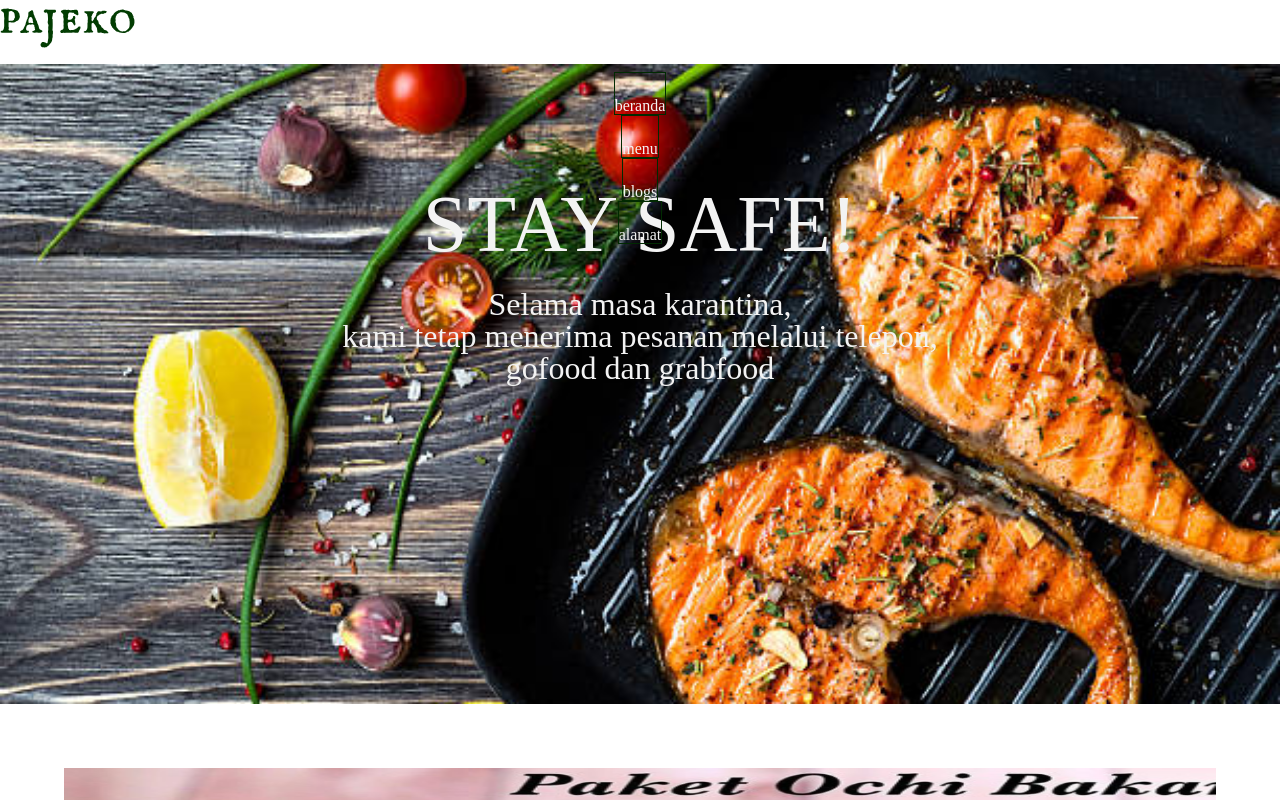
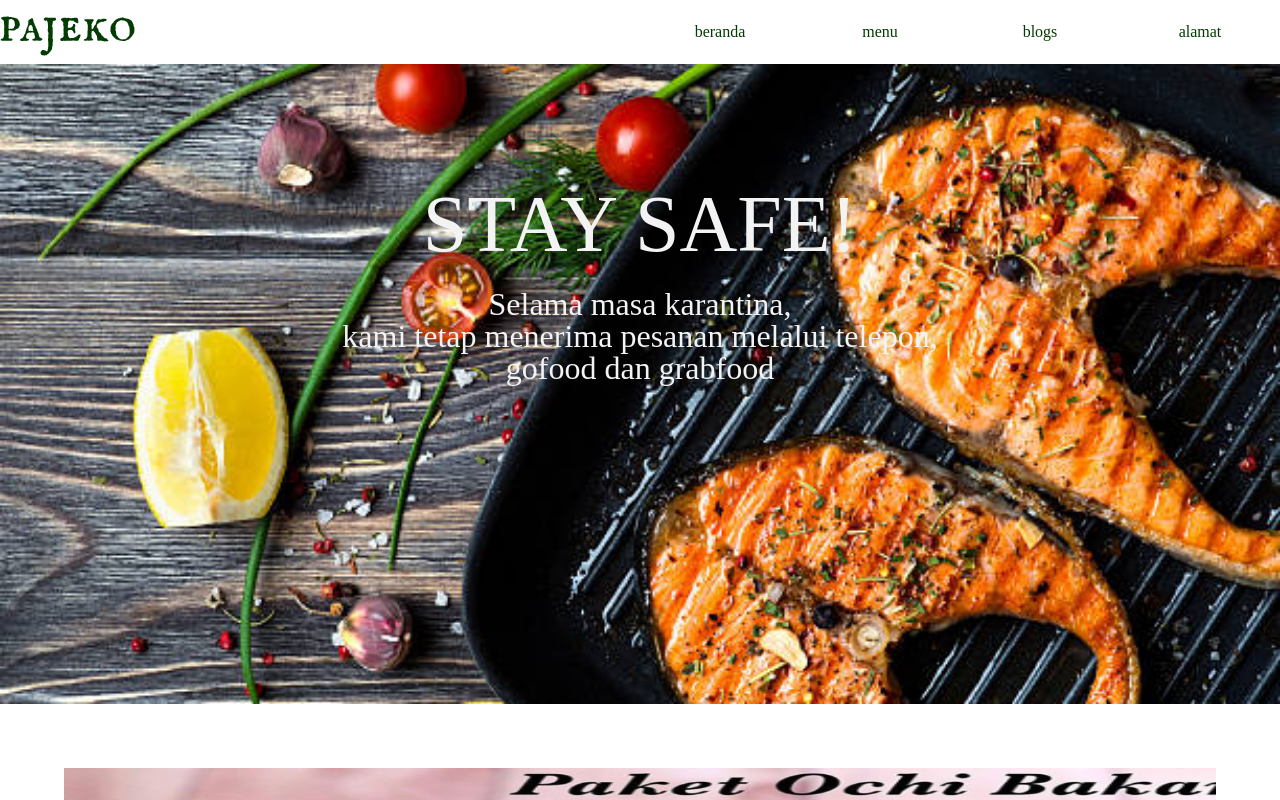
Before and after one commit to SP-Sumampow/PajekoIDN, a website built with Parcel: page src/index.html in a window 1280 px wide. Shown: the top 800 px of the page. Built offline with nearby package versions, Linux system fonts and the light colour scheme.

Commit message:
fixed header

```diff
--- a/src/scss/layouts/_header.scss
+++ b/src/scss/layouts/_header.scss
@@ -2,6 +2,10 @@
   height: 8vh;
   @include flexbox(column, space-between, center);
   z-index: 100;
+
+  @include desktop-up {
+    @include flexbox(row, flex-start, center)
+  }
 
 
   .header__basic{
@@ -37,25 +41,37 @@
 
 
 
-  .menu {
+  ul.menu {
     display: none;
     list-style-type: none;
     z-index: 88;
+    color: $primaryGlobalColor;
 
-    @include tablet-up {
-      @include flexbox(column, space-around,center);
-      padding: 4px 15vw;
-      margin-top: 20px;
+    @include desktop-up {
+      @include flexbox(row, space-between, center);
+      // padding: 4px 15vw;
+      // margin-top: 20px;
       width: 100vw;
 
     }
 
     li {
+      width: 100%;
       flex-grow: 1;
       flex-shrink: 1;
       flex-basis: auto;
       border: $border;
       padding-top: 25px;
+      text-align: center;
+
+
+      @include tablet-up{
+        border: none;
+      }
+
+      @include desktop-up {
+        padding-top: 0;
+      }
 
 
 
```
